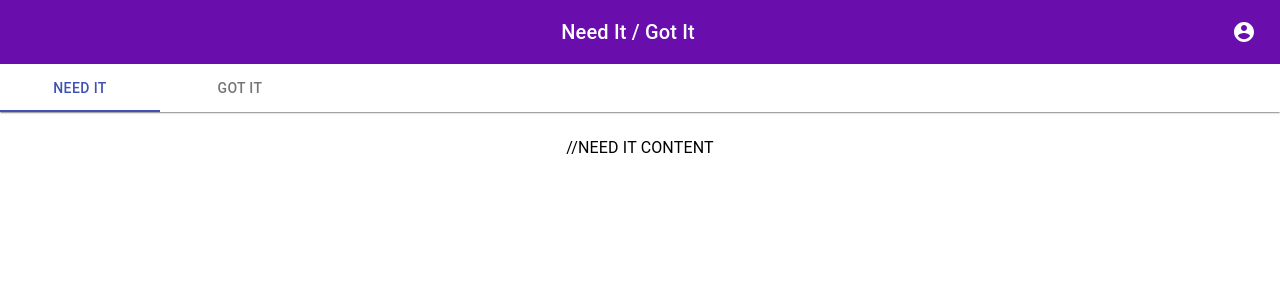
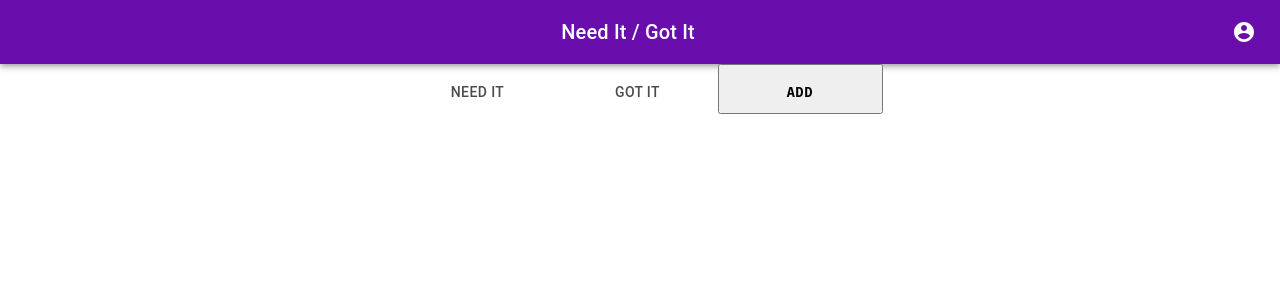
Before and after one commit to ananddtyagi/NeedItGotIt, a React (Create React App) app in the folder needitgotit/: page / in a window 1280 px wide. Shown: the top 300 px of the page. Built offline with nearby package versions, Linux system fonts and the light colour scheme.

Commit message:
created new displaycard and maincontent files and added button for needit and gotitpage

```diff
--- a/needitgotit/package.json
+++ b/needitgotit/package.json
@@ -9,9 +9,11 @@
     "@testing-library/jest-dom": "^4.2.4",
     "@testing-library/react": "^9.4.0",
     "@testing-library/user-event": "^7.2.1",
+    "node-sass": "^4.13.1",
     "react": "^16.12.0",
     "react-dom": "^16.12.0",
     "react-scripts": "3.3.0",
+    "styled-components": "^5.0.0",
     "typescript": "^3.7.4"
   },
   "scripts": {
--- a/needitgotit/src/App.js
+++ b/needitgotit/src/App.js
@@ -4,7 +4,7 @@ import './App.css';
 
 import { makeStyles } from '@material-ui/core/styles';
 
-import MainContent from './components/maincontent';
+import MainContent from './components/main.components';
 
 import Grid from '@material-ui/core/Grid';
 import List from '@material-ui/core/List';
--- /dev/null
+++ b/needitgotit/src/components/displaycard.components.jsx
@@ -0,0 +1,14 @@
+import React from 'react';
+import './maincontent.styles.scss';
+
+const DisplayCard = ({cardName, cardEmail, cardDescription}) => (
+      <div className='collection-preview'>
+        <div className='preview'>
+            <div>{cardName}</div>
+            <div>{cardEmail}</div>
+            <div>{cardDescription}</div>
+        </div>
+      </div>
+)
+
+export default DisplayCard;
--- a/needitgotit/src/components/inputcard.jsx
+++ b/needitgotit/src/components/inputcard.jsx
@@ -5,8 +5,6 @@ import Card from '@material-ui/core/Card';
 import CardActions from '@material-ui/core/CardActions';
 import CardContent from '@material-ui/core/CardContent';
 import Button from '@material-ui/core/Button';
-import FormControl from '@material-ui/core/FormControl';
-import TextField from '@material-ui/core/TextField';
 import Input from '@material-ui/core/TextField';
 
 
@@ -35,6 +33,8 @@ const useStyles = makeStyles(theme => ({
 
     const classes = useStyles();
 
+    const { name, email, description } = state;
+
     const [state, setState] = useState({
       name: "",
       email: "",
@@ -52,8 +52,6 @@ const useStyles = makeStyles(theme => ({
         [event.target.name]: event.target.value
       })
     }
-
-    const { name, email, description } = state;
 
     return (
       <div>
--- /dev/null
+++ b/needitgotit/src/components/main.components.jsx
@@ -0,0 +1,89 @@
+import React from 'react';
+import Tab from '@material-ui/core/Tab';
+import styled from 'styled-components';
+import InputCard from './inputcard';
+import DisplayCard from './displaycard.components';
+import Dialog from '@material-ui/core/Dialog';
+
+import './maincontent.styles.scss';
+
+const CustomButtonContainer = styled.button`
+    min-width: 165px;
+    width: auto;
+    height: 50px;
+    letter-spacing: 0.5px;
+    line-height: 50px;
+    padding: 0 35px 0 35px;
+    font-size: 15px;
+    text-transform: uppercase;
+    font-family: 'Open Sans Condensed';
+    font-weight: bolder;
+    cursor: pointer;
+    justify-content: center;
+`;
+
+class MainContent extends React.Component{
+    constructor(props) {
+        super(props);
+
+        this.state = {
+            NeedItCollections: [],
+            GotItCollections: [],
+            isAddOn: false,
+            side: "NeedIt",
+            num: 1
+        };
+    }
+
+    handleSubmit = ({name, email, description}) => {
+        if(this.state.side === "NeedIt"){
+            this.state.NeedItCollections.concat([{name},{email},{description},this.state.num]);
+            this.setState({NeedItCollections: this.state.NeedItCollections});
+            console.log({name});
+        }
+        else{
+            this.state.GotItCollections.concat([{name},{email},{description},this.state.num]);
+            this.setState({GotItCollections: this.state.GotItCollections});
+        }
+        this.setState({isAddOn: false});
+        this.setState({num:this.state.num+1});
+    };
+
+    handleChange = event => {
+        const {value,name} = event.target;
+        this.setState({[name]: value});
+    };
+
+    handleCancel = () => {
+        this.setState({isAddOn: false});
+    }
+
+    render() {
+
+        return (
+            <div>
+            <Tab label="Need It" onClick={()=>this.setState({side: "NeedIt"})}/>
+            <Tab label="Got It" onClick={()=>this.setState({side: "GotIt"})}/>
+
+            <CustomButtonContainer onClick={() => this.setState({isAddOn: true})}>add</CustomButtonContainer>
+
+            <Dialog open={this.state.isAddOn} aria-labelledby="form-dialog-title">
+                <InputCard onCancel={this.handleCancel} onSubmit={this.handleSubmit}/>
+            </Dialog>
+
+            <div className='collections-overview'>
+                {this.state.side==='NeedIt'?
+                    (this.state.NeedItCollections.map(item=>
+                    <DisplayCard key={item[3]} cardName={item[0]} cardEmail={item[1]} cardDescription={item[2]}/>)
+                    )
+                : this.state.GotItCollections.map(item=>
+                    <DisplayCard key={item[3]} cardName={item[0]} cardEmail={item[1]} cardDescription={item[2]}/>)
+                }
+            </div>
+
+            </div>
+        );
+    }
+}
+
+export default MainContent;
--- /dev/null
+++ b/needitgotit/src/components/maincontent.styles.scss
@@ -0,0 +1,21 @@
+.items {
+    display: grid;
+    grid-template-columns: 1fr 1fr 1fr 1fr;
+    grid-gap: 10px;
+    height: 50px;
+  }
+
+.collection-preview {
+display: flex;
+flex-direction: column;
+margin-bottom: 30px;
+    .preview {
+        display: flex;
+        justify-content: space-between;
+    }
+}
+
+.collections-overview {
+    display: flex;
+    flex-direction: column;
+  }
```
Also changed, not shown: 1 other file (tests, documents, lock files or other folders).
